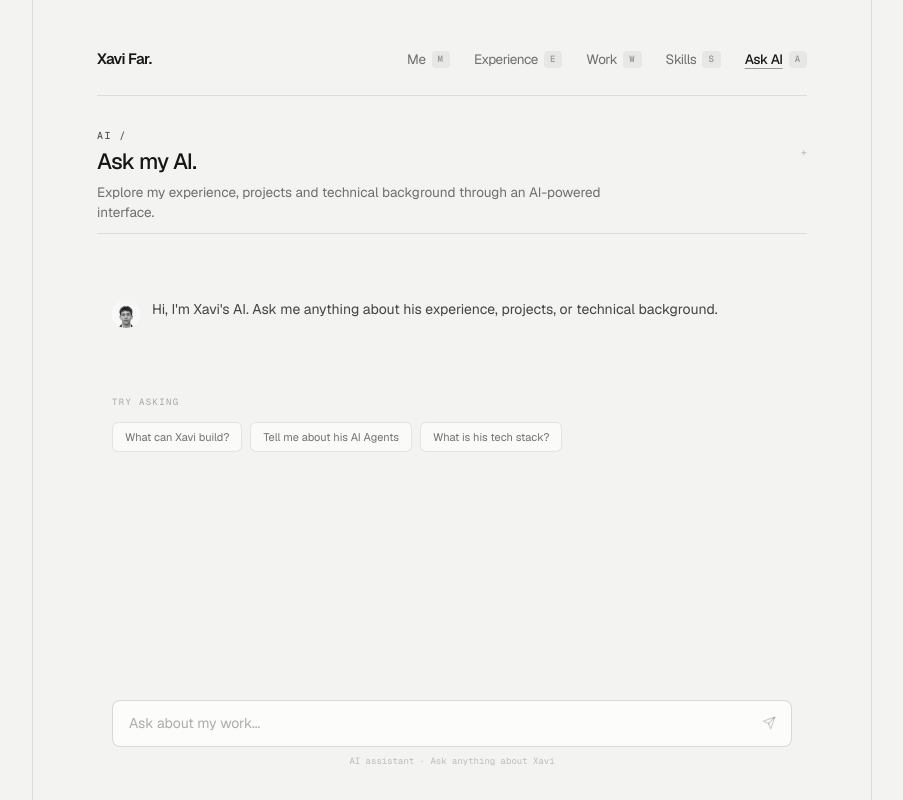
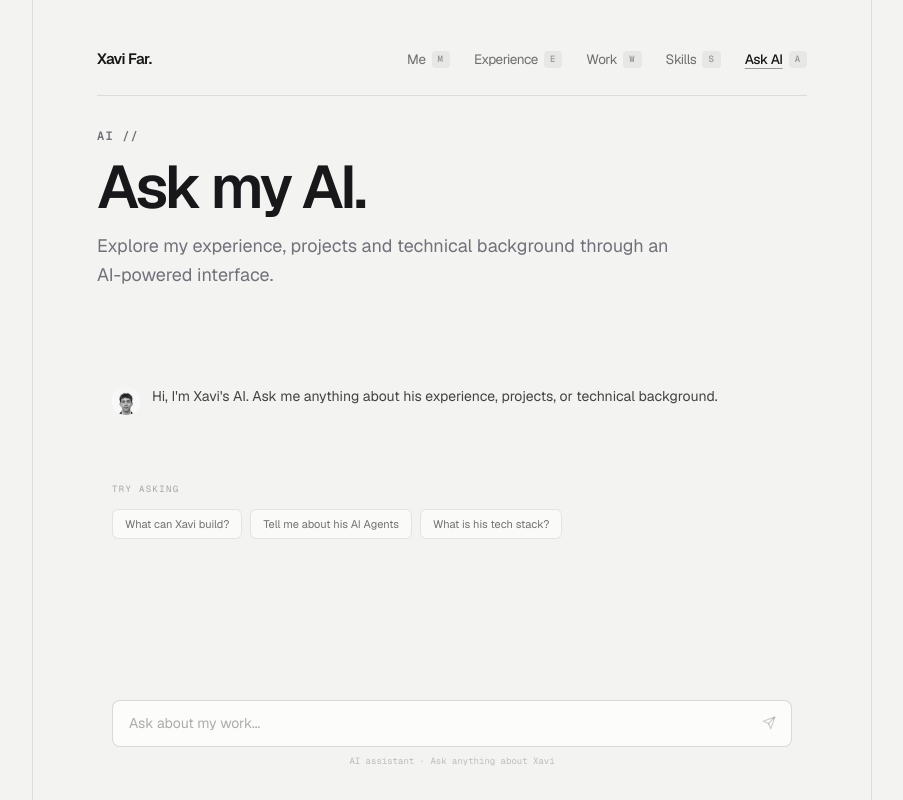
Before and after one commit to xaviifar/portfolio-xavi-far, a Next.js app: page /chat in a window 1280 px wide. Shown: the whole page, without its empty margins (188-1091 px from the left). Built offline with nearby package versions, Linux system fonts and the light colour scheme.

Commit message:
fix: index property error

```diff
--- a/app/components/SectionHeader.tsx
+++ b/app/components/SectionHeader.tsx
@@ -14,34 +14,23 @@ export default function SectionHeader({
   className = "",
 }: SectionHeaderProps) {
   return (
-    <div className={`flex flex-col mb-5 sm:mb-6 ${className}`}>
-      <div className="flex items-center justify-between gap-3">
-        <div className="flex flex-col gap-0.5">
-          {(kicker || index) && (
-            <span className="font-mono text-[10px] uppercase tracking-[0.14em] text-[#161616]/40 font-medium">
-              {index && <span className="text-[#161616]/70 mr-1.5">{index} /</span>}
-              {kicker}
-            </span>
-          )}
-          <h2 className="text-[19px] sm:text-[22px] font-medium tracking-[-0.035em] text-[#161616]">
-            {title}
-          </h2>
+    <div className={`flex flex-col gap-3 mb-10 sm:mb-14 ${className}`}>
+      {(kicker || index) && (
+        <div className="flex items-center gap-2 font-mono text-xs uppercase tracking-widest text-zinc-400 font-medium">
+          {index && <span className="font-semibold text-zinc-500">{index} //</span>}
+          <span>{kicker}</span>
         </div>
-        <span className="font-mono text-[11px] text-[#161616]/25 select-none hidden sm:inline-block">
-          +
-        </span>
-      </div>
+      )}
+
+      <h2 className="text-3xl sm:text-5xl md:text-6xl font-semibold tracking-tighter text-zinc-900 leading-[1.05]">
+        {title}
+      </h2>
 
       {subtitle && (
-        <p className="mt-1 text-[13.5px] leading-[1.55] text-[#161616]/60 max-w-[560px]">
+        <p className="text-base sm:text-lg leading-relaxed text-zinc-500 max-w-xl">
           {subtitle}
         </p>
       )}
-
-      {/* Clean compact divider */}
-      <div className="relative mt-2.5 flex items-center">
-        <div className="h-[1px] w-full bg-[#161616]/10" />
-      </div>
     </div>
   );
 }
```
